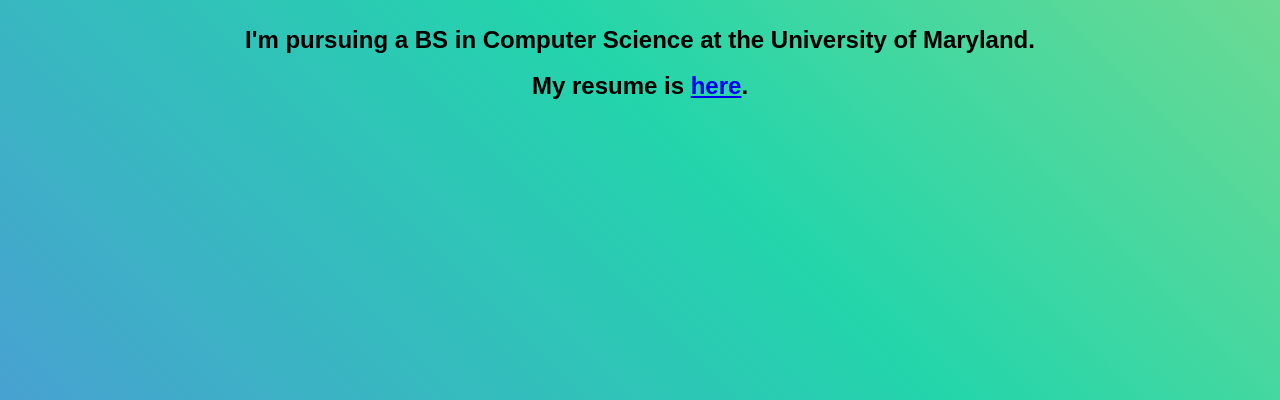
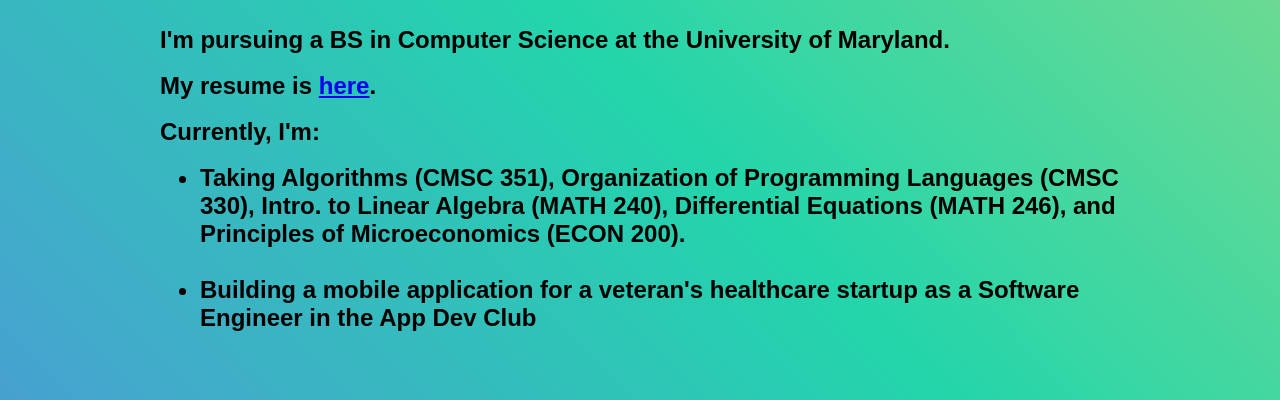
Before and after one commit to THuitema/THuitema.github.io, a plain HTML site: page index.html in a window 1280 px wide. Shown: the part 400-800 px from the top of the page. Drawn offline with Linux system fonts and the light colour scheme; a web font is replaced by a local one.

Commit message:
Current activities

```diff
--- a/css/style.css
+++ b/css/style.css
@@ -13,6 +13,14 @@ h1 {
 p {
   font-weight: bold;
   font-size: 24px;
+  text-align: left;
+}
+
+ul {
+  font-weight: bold;
+  font-size: 24px;
+  padding-left: 40px;
+  text-align: left;
 }
 
 main {
@@ -39,6 +47,7 @@ main {
   }
 }
 
+
 .container {
   margin: 2% auto 2% auto;
   width: 75%;
--- a/index.html
+++ b/index.html
@@ -19,7 +19,14 @@
 
       <div class="text">
         <p>I'm pursuing a BS in Computer Science at the University of Maryland.</p> <br>
-        <p>My resume is <a href="stuff/Thomas Huitema Resume copy.pdf" target="_blank">here</a>.</p>
+        <p>My resume is <a href="stuff/Thomas Huitema Resume copy.pdf" target="_blank">here</a>.</p> <br>
+        <p>Currently, I'm:</p> <br>
+        <ul>
+          <li>Taking Algorithms (CMSC 351), Organization of Programming Languages (CMSC 330), Intro. to Linear Algebra (MATH 240), Differential Equations (MATH 246), and Principles of Microeconomics (ECON 200).</li> <br>
+          <li>Building a mobile application for a veteran's healthcare startup as a Software Engineer in the App Dev Club</li>
+        </ul>
+
+
       </div>
 
 
```
